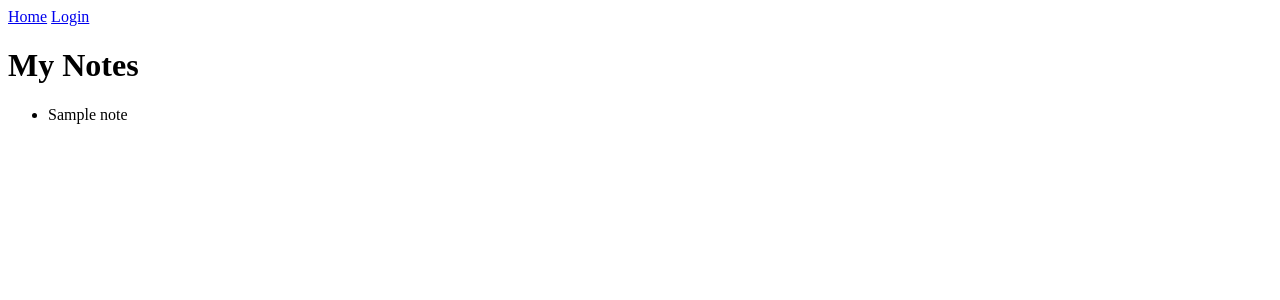
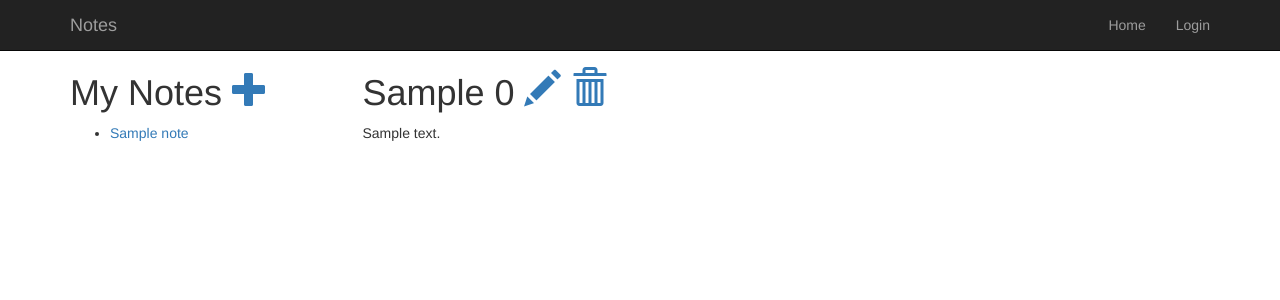
Before and after one commit to creynaud/hands-on-django, a Django app: template notesapp/templates/notesapp/my_notes.html in a window 1280 px wide. Shown: the top 300 px of the page. Run offline with Django 3.2, Linux system fonts and the light colour scheme; the template is opened without the code that fills it: most values are stand-ins (such as "Sample title", 1, 10 or a date in 2020); some libraries are stand-ins or nearby versions.

Commit message:
More refactoring for the views
- Use bootstrap
- Add an intermediate base template for notesapp
- Show the list of notes in all the views

```diff
--- a/notes/settings.py
+++ b/notes/settings.py
@@ -43,6 +43,7 @@ INSTALLED_APPS = (
     'allauth',
     'allauth.account',
     'allauth.socialaccount',
+    'bootstrap3',
 )
 
 MIDDLEWARE_CLASSES = (
@@ -92,6 +93,10 @@ TEMPLATE_DIRS = (
     os.path.join(BASE_DIR, 'notes/templates'),
 )
 
+STATICFILES_DIRS = (
+    os.path.join(BASE_DIR, 'notes/static'),
+)
+
 SITE_ID = 1
 
 TEMPLATE_CONTEXT_PROCESSORS = (
--- /dev/null
+++ b/notes/static/notes/css/theme.css
@@ -0,0 +1,7 @@
+.container-top-padding {
+    padding-top: 50px;
+}
+
+#messages {
+    padding-top: 10px;
+}
--- a/notes/templates/base.html
+++ b/notes/templates/base.html
@@ -1,17 +1,48 @@
+{% load staticfiles bootstrap3 %}
+
 <!DOCTYPE html>
 <html>
 <head>
+    <meta charset="utf-8">
+    <meta name="viewport" content="width=device-width, initial-scale=1.0">
+
     <title>{% block head_title %}Notes{% endblock %}</title>
+
+    {% bootstrap_css %}
+    <link href="{% static "notes/css/theme.css" %}" rel="stylesheet">
 </head>
 <body>
-<a href="{% url "home" %}">Home</a>
-{% if user.is_authenticated %}
-    <a href="{% url "my_notes" %}">My Notes</a>
-    <a href="{% url "account_logout" %}">Logout</a>
-{% else %}
-    <a href="{% url "account_login" %}">Login</a>
-{% endif %}
+<div class="navbar navbar-inverse navbar-fixed-top" role="navigation">
+    <div class="container">
+        <div class="navbar-header">
+            <button type="button" class="navbar-toggle" data-toggle="collapse" data-target=".navbar-collapse">
+                <span class="sr-only">Toggle navigation</span>
+                <span class="icon-bar"></span>
+                <span class="icon-bar"></span>
+                <span class="icon-bar"></span>
+            </button>
+            <a class="navbar-brand" href="{% url "home" %}">Notes</a>
+        </div>
+        <div class="collapse navbar-collapse">
+            <ul class="nav navbar-nav navbar-right">
+                <li><a href="{% url "home" %}">Home</a></li>
+                {% if user.is_authenticated %}
+                    <li><a href="{% url "my_notes" %}">My Notes</a></li>
+                    <li><a href="{% url "account_logout" %}">Logout</a></li>
+                {% else %}
+                    <li><a href="{% url "account_login" %}">Login</a></li>
+                {% endif %}
+            </ul>
+        </div>
+        <!--/.nav-collapse -->
+    </div>
+</div>
+<div class="container container-top-padding">
+    {% bootstrap_messages %}
+    {% block content %}{% endblock %}
+</div>
 
-{% block content %}{% endblock %}
+<script src="https://ajax.googleapis.com/ajax/libs/jquery/1.11.0/jquery.min.js"></script>
+{% bootstrap_javascript %}
 </body>
 </html>
--- /dev/null
+++ b/notesapp/templates/notesapp/base.html
@@ -0,0 +1,26 @@
+{% extends "base.html" %}
+
+{% block content %}
+    <div class="row">
+        <div class="col-md-3">
+            {% block content_left %}
+                <h1>
+                    My Notes
+                    <a href=""><span class="glyphicon glyphicon-plus"></span></a>
+                </h1>
+                {% if notes %}
+                    <ul>
+                        {% for note in notes %}
+                            <li><a href="{% url "note_detail" note.id %}">{{ note.title }}</a></li>
+                        {% endfor %}
+                    </ul>
+                {% else %}
+                    <p>You don't have any note yet.</p>
+                {% endif %}
+            {% endblock %}
+        </div>
+        <div class="col-md-9">
+            {% block content_right %}{% endblock %}
+        </div>
+    </div>
+{% endblock %}
--- a/notesapp/templates/notesapp/my_notes.html
+++ b/notesapp/templates/notesapp/my_notes.html
@@ -1,16 +1,14 @@
-{% extends "base.html" %}
+{% extends "notesapp/base.html" %}
 
 {% block head_title %}My notes{% endblock %}
 
-{% block content %}
-    <h1>My Notes</h1>
-    <ul>
-        {% if notes %}
-            {% for note in notes %}
-                <li>{{ note.title }}</li>
-            {% endfor %}
-        {% else %}
-            <p>There are no notes.</p>
-        {% endif %}
-    </ul>
+{% block content_right %}
+    {% if notes %}
+        <h1>
+        {{ notes.0.title }}
+        <a href="{% url "edit_note" notes.0.id %}"><span class="glyphicon glyphicon-pencil"></span></a>
+        <a href=""><span class="glyphicon glyphicon-trash"></span></a>
+    </h1>
+    <p>{{ notes.0.content }}</p>
+    {% endif %}
 {% endblock %}
```
Also changed, not shown: notesapp/templates/notesapp/edit_note.html (+9 -5 lines), notesapp/templates/notesapp/note_detail.html (+7 -4 lines), notesapp/views.py (+10 -3 lines).
